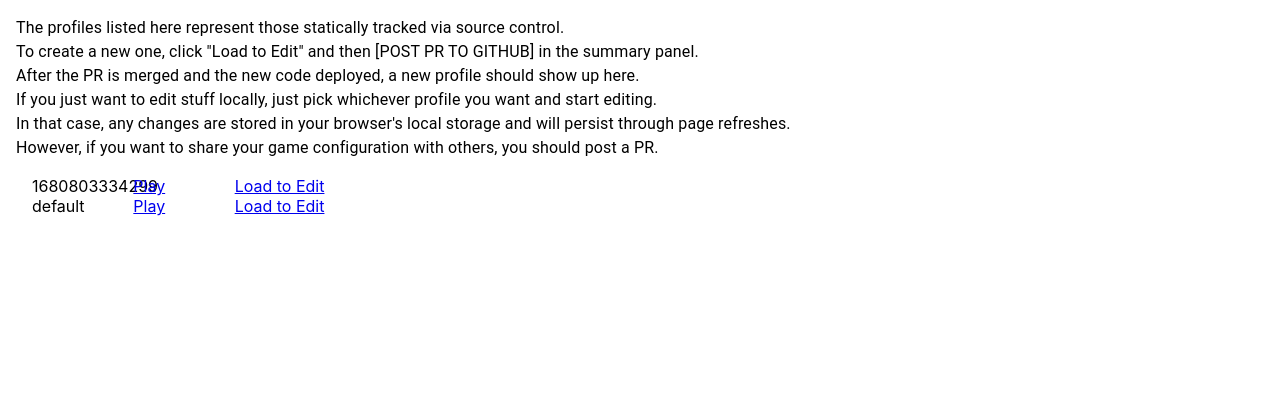
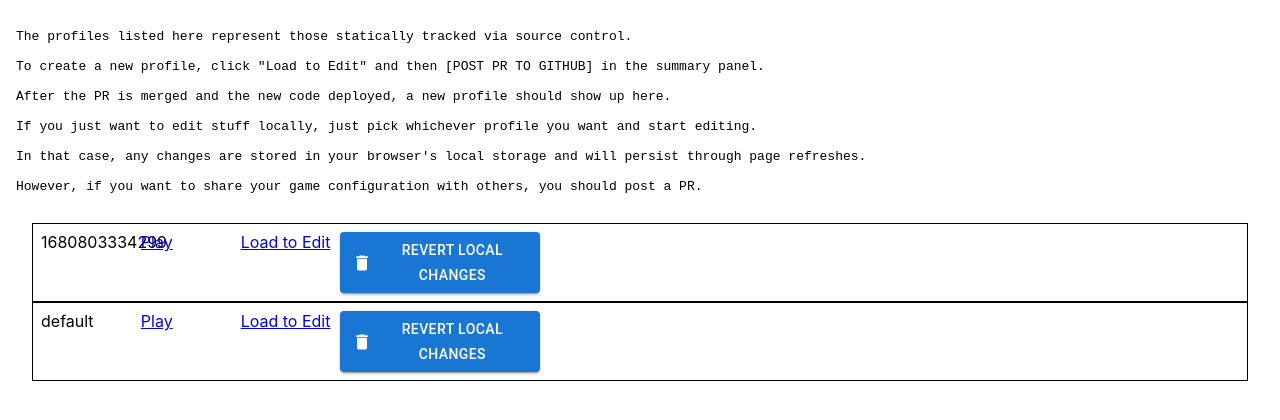
Before and after one commit to shaoster/space-station, a React (Create React App) app: page /#/ in a window 1280 px wide. Shown: the top 420 px of the page. Built offline with nearby package versions, Linux system fonts and the light colour scheme.

Commit message:
Make the profile picker a bit clearer and uglier.

```diff
--- a/src/editor/ProfilePicker.tsx
+++ b/src/editor/ProfilePicker.tsx
@@ -1,10 +1,12 @@
 // https://github.com/shaoster/space-station/new/main/game-configurations
 
-import { Box, Grid, Typography } from "@mui/material";
+import DeleteIcon from '@mui/icons-material/Delete';
+import { Box, Button, Dialog, DialogActions, DialogContent, DialogContentText, DialogTitle, Grid } from "@mui/material";
 import { ReactNode } from "react";
 import { HashRouter, Link, Route, Routes, useParams } from "react-router-dom";
+import { GameConfiguration } from "../glossary/Compendium";
 import { GameConfigurationProvider } from "./Util";
-import { GameConfiguration } from "../glossary/Compendium";
+import React from 'react';
 
 const context = require.context("../configurations", true, /.json$/);
 export const STATIC_PROFILES: {[key: string]: GameConfiguration} = {};
@@ -26,37 +28,86 @@ export const ProfileNameProvider = ({children} : {children: ReactNode}) => {
   </GameConfigurationProvider>;
 };
 
+const EXPLANATION =
+`The profiles listed here represent those statically tracked via source control.
+
+To create a new profile, click "Load to Edit" and then [POST PR TO GITHUB] in the summary panel.
+
+After the PR is merged and the new code deployed, a new profile should show up here.
+
+If you just want to edit stuff locally, just pick whichever profile you want and start editing.
+
+In that case, any changes are stored in your browser's local storage and will persist through page refreshes.
+
+However, if you want to share your game configuration with others, you should post a PR.
+`;
+
+const ProfileReverter = (
+  {profile} :
+  {profile: string}
+) => {
+  const [open, setOpen] = React.useState(false);
+  const handleClose = () => {
+    setOpen(false);
+  };
+  const handleConfirm = () => {
+    localStorage.removeItem(profile);
+    handleClose();
+  }
+  return (<>
+    <Button onClick={()=>setOpen(true)} startIcon={<DeleteIcon />} variant="contained">
+      Revert Local Changes
+    </Button>
+    <Dialog
+      open={open}
+      onClose={handleClose}
+      aria-labelledby="alert-dialog-title"
+      aria-describedby="alert-dialog-description"
+    >
+      <DialogTitle id="alert-dialog-title">
+        Are you really sure you want to revert?
+      </DialogTitle>
+      <DialogContent>
+        <DialogContentText id="alert-dialog-description">
+          This removes any local edits you have made to this game configuration.
+          This deletion is permanent, and Phil cannot help you recover your data.
+        </DialogContentText>
+      </DialogContent>
+      <DialogActions>
+        <Button onClick={handleClose} variant="contained">Never Mind</Button>
+        <Button onClick={handleConfirm} variant="contained" autoFocus>
+          I'm sure
+        </Button>
+      </DialogActions>
+    </Dialog>
+  </>);
+}
+
 const ProfilePicker = () => {
   const profiles = Object.keys(STATIC_PROFILES);
   return <Box sx={{padding: 2}}>
-    <Typography>
-      The profiles listed here represent those statically tracked via source control.
-      <br/>
-      To create a new one, click "Load to Edit" and then [POST PR TO GITHUB] in the summary panel.
-      <br/>
-      After the PR is merged and the new code deployed, a new profile should show up here.
-      <br/>
-      If you just want to edit stuff locally, just pick whichever profile you want and start editing.
-      <br/>
-      In that case, any changes are stored in your browser's local storage and will persist through page refreshes.
-      <br/>
-      However, if you want to share your game configuration with others, you should post a PR.
-    </Typography>
-    <Grid container sx={{padding: 2}}>
+    <pre>
+      {EXPLANATION}
+    </pre>
+    <Grid container sx={{padding: 2}} key={"profiles"}>
       {
-        profiles.map((p) => <>
-          <Grid item xs={1}>
+        profiles.map((p) => <Grid item key={p + "_row"} xs={12}>
+          <Grid container sx={{padding: 1, border: 1}}>
+            <Grid item xs={1} key={p + "_name"}>
               {p}
             </Grid>
-          <Grid item xs={1}>
+            <Grid item xs={1} key={p + "_play"}>
               <Link to={`/${p}/play`}>Play</Link>
             </Grid>
-          <Grid item xs={1}>
+            <Grid item xs={1} key={p + "_edit"}>
               <Link to={`/${p}/edit`}>Load to Edit</Link>
             </Grid>
-          <Grid item xs={9}>
+            <Grid item xs={2} key={p + "_revert"}>
+              <ProfileReverter profile={p}/>
             </Grid>
-        </>)
+            <Grid item xs={7} key={p + "_gutter"}/>
+          </Grid>
+        </Grid>)
       }
     </Grid>
   </Box>;
```
Lines whose indentation alone changed are shown as unchanged.
